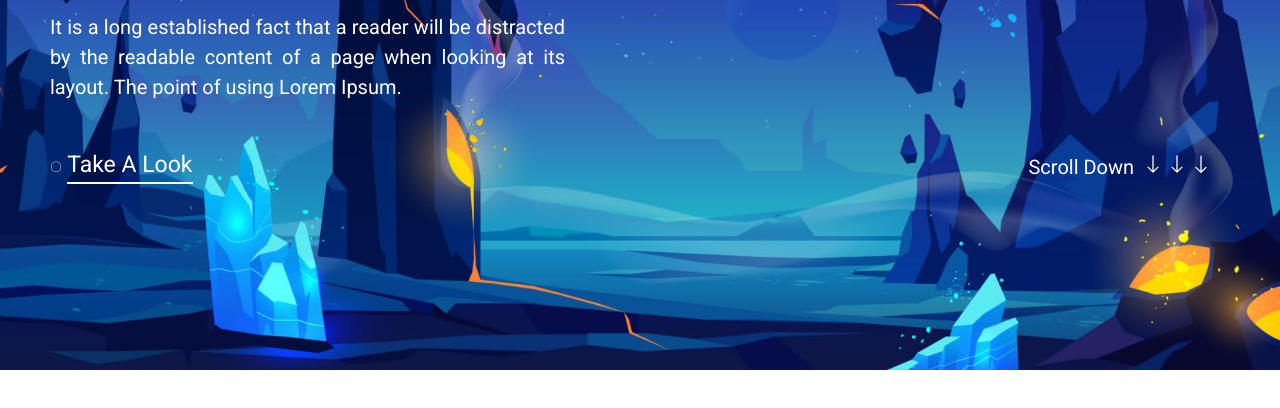
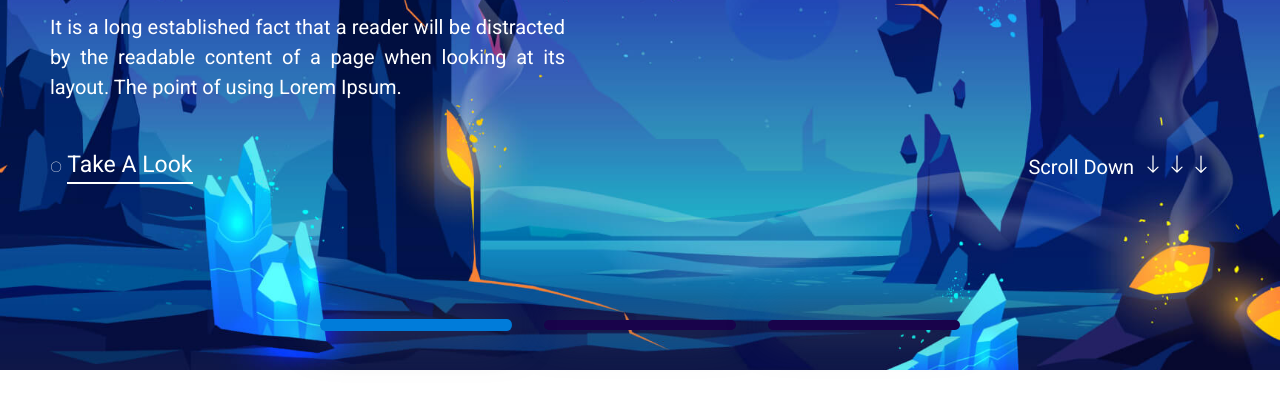
Before and after one commit to omidfarhangnia/Futura-Landing-Page, a website: page index.html in a window 1280 px wide. Shown: the part 430-838 px from the top of the page. Drawn offline with nearby package versions, Linux system fonts and the light colour scheme; a web font is replaced by a local one.

Commit message:
adding the structure of helpers and scroll handle

```diff
--- a/index.html
+++ b/index.html
@@ -223,8 +223,14 @@
           </div>
         </div>
 
+        <div class="scroll__handle__container">
+          <div class="scroll__handles active__page"></div>
+          <div class="scroll__handles"></div>
+          <div class="scroll__handles"></div>
+        </div>
+
         <div class="user__help">
-            <div class="go__down user__help--active">
+            <div class="go__down">
               <span>scroll down</span>
               <svg xmlns="http://www.w3.org/2000/svg" width="16" height="16" fill="currentColor" class="bi bi-arrow-down" viewBox="0 0 16 16">
                 <path fill-rule="evenodd" d="M8 1a.5.5 0 0 1 .5.5v11.793l3.146-3.147a.5.5 0 0 1 .708.708l-4 4a.5.5 0 0 1-.708 0l-4-4a.5.5 0 0 1 .708-.708L7.5 13.293V1.5A.5.5 0 0 1 8 1z"/>
```
